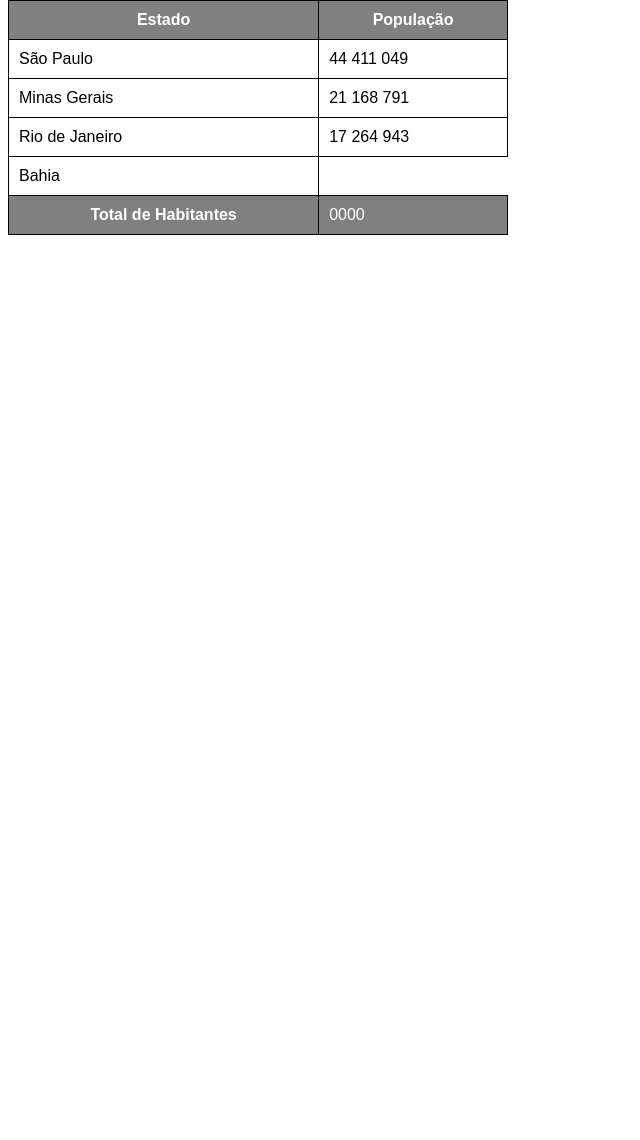
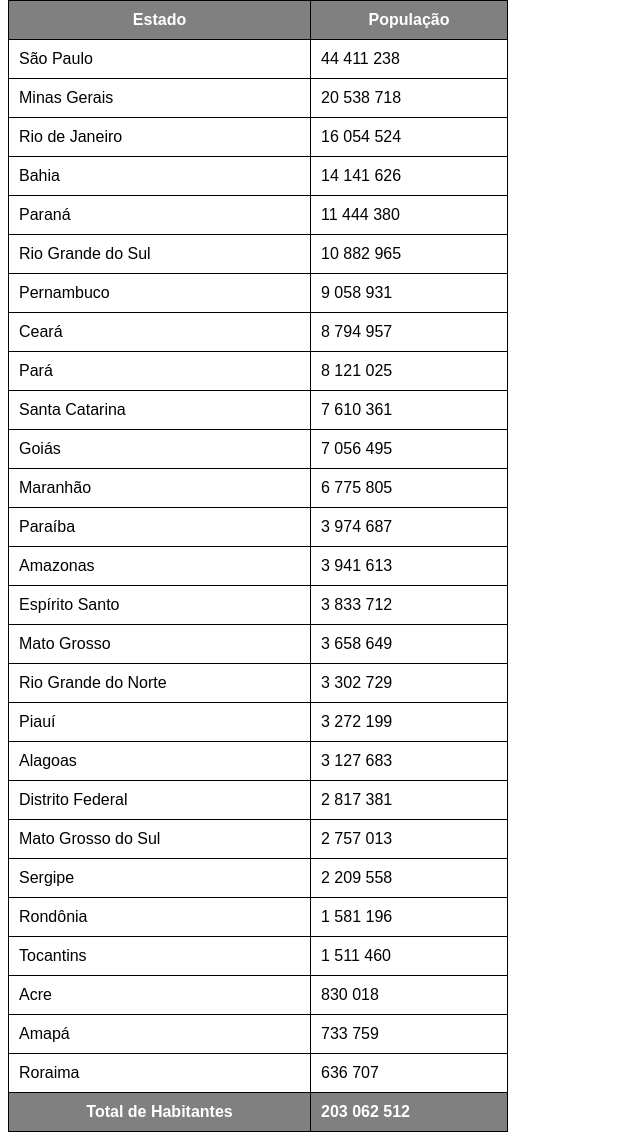
Before and after one commit to DevTiagokings/html-css, a plain HTML site: page exercicios/exercício 23- Primeira Tabela/tabela02.html in a window 1280 px wide. Shown: the part 80-1220 px from the top of the page, without its empty margins (0-640 px from the left). Before the commit the page ends 800 px from the top, so only its background shows below. Drawn offline with Linux system fonts and the light colour scheme.

Commit message:
Correção tabela 02

```diff
--- a/exercicios/exercício 23- Primeira Tabela/tabela02.html
+++ b/exercicios/exercício 23- Primeira Tabela/tabela02.html
@@ -47,24 +47,117 @@
         <tbody>
             <tr>
                 <td>São Paulo</td>
-                <td class="num">44 411 049</td>
+                <td class="num">44 411 238</td>
             </tr>
             <tr>
                 <td>Minas Gerais</td>
-                <td>21 168 791</td>
+                <td class="num">20 538 718</td>
             </tr>
             <tr>
                 <td>Rio de Janeiro</td>
-                <td>17 264 943</td>
+                <td class="num">16 054 524</td>
             </tr>
             <tr>
                 <td>Bahia</td>
+                <td class="num">14 141 626</td>
+            </tr>
+            <tr>
+                <td>Paraná</td>
+                <td class="num">11 444 380</td>
+            </tr>
+            <tr>
+                <td>Rio Grande do Sul</td>
+                <td class="num">10 882 965</td>
+            </tr>
+            <tr>
+                <td>Pernambuco</td>
+                <td class="num">9 058 931</td>
+            </tr>
+            <tr>
+                <td>Ceará</td>
+                <td class="num">8 794 957</td>
+            </tr>
+            <tr>
+                <td>Pará</td>
+                <td class="num">8 121 025</td>
+            </tr>
+            <tr>
+                <td>Santa Catarina</td>
+                <td class="num">7 610 361</td>
+            </tr>
+            <tr>
+                <td>Goiás</td>
+                <td class="num">7 056 495</td>
+            </tr>
+            <tr>
+                <td>Maranhão</td>
+                <td class="num">6 775 805</td>
+            </tr>
+            <tr>
+                <td>Paraíba</td>
+                <td class="num">3 974 687</td>
+            </tr>
+            <tr>
+                <td>Amazonas</td>
+                <td class="num">3 941 613</td>
+            </tr>
+            <tr>
+                <td>Espírito Santo</td>
+                <td class="num">3 833 712</td>
+            </tr>
+            <tr>
+                <td>Mato Grosso</td>
+                <td class="num">3 658 649</td>
+            </tr>
+            <tr>
+                <td>Rio Grande do Norte</td>
+                <td class="num">3 302 729</td>
+            </tr>
+            <tr>
+                <td>Piauí</td>
+                <td class="num">3 272 199</td>
+            </tr>
+            <tr>
+                <td>Alagoas</td>
+                <td class="num">3 127 683</td>
+            </tr>
+            <tr>
+                <td>Distrito Federal</td>
+                <td class="num">2 817 381</td>
+            </tr>
+            <tr>
+                <td>Mato Grosso do Sul</td>
+                <td class="num">2 757 013</td>
+            </tr>
+            <tr>
+                <td>Sergipe</td>
+                <td class="num">2 209 558</td>
+            </tr>
+            <tr>
+                <td>Rondônia</td>
+                <td class="num">1 581 196</td>
+            </tr>
+            <tr>
+                <td>Tocantins</td>
+                <td class="num">1 511 460</td>
+            </tr>
+            <tr>
+                <td>Acre</td>
+                <td class="num">830 018</td>
+            </tr>
+            <tr>
+                <td>Amapá</td>
+                <td class="num">733 759</td>
+            </tr>
+            <tr>
+                <td>Roraima</td>
+                <td class="num">636 707</td>
             </tr>
         </tbody>
         <tfoot>
             <tr>
                 <th>Total de Habitantes</th>
-                <td>0000</td>
+                <td><strong>203 062 512</strong></td>
             </tr>
         </tfoot>
     </table>
```
